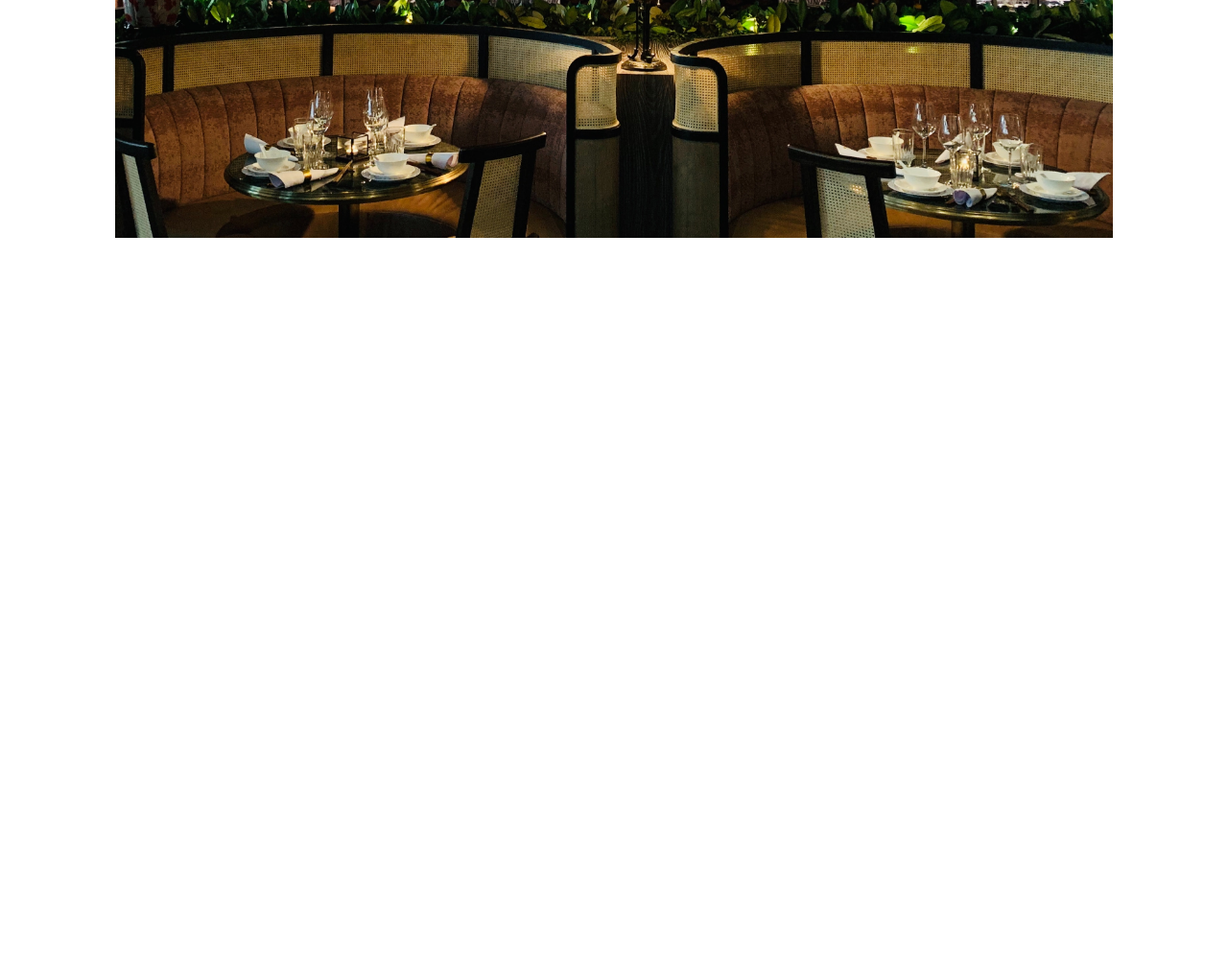
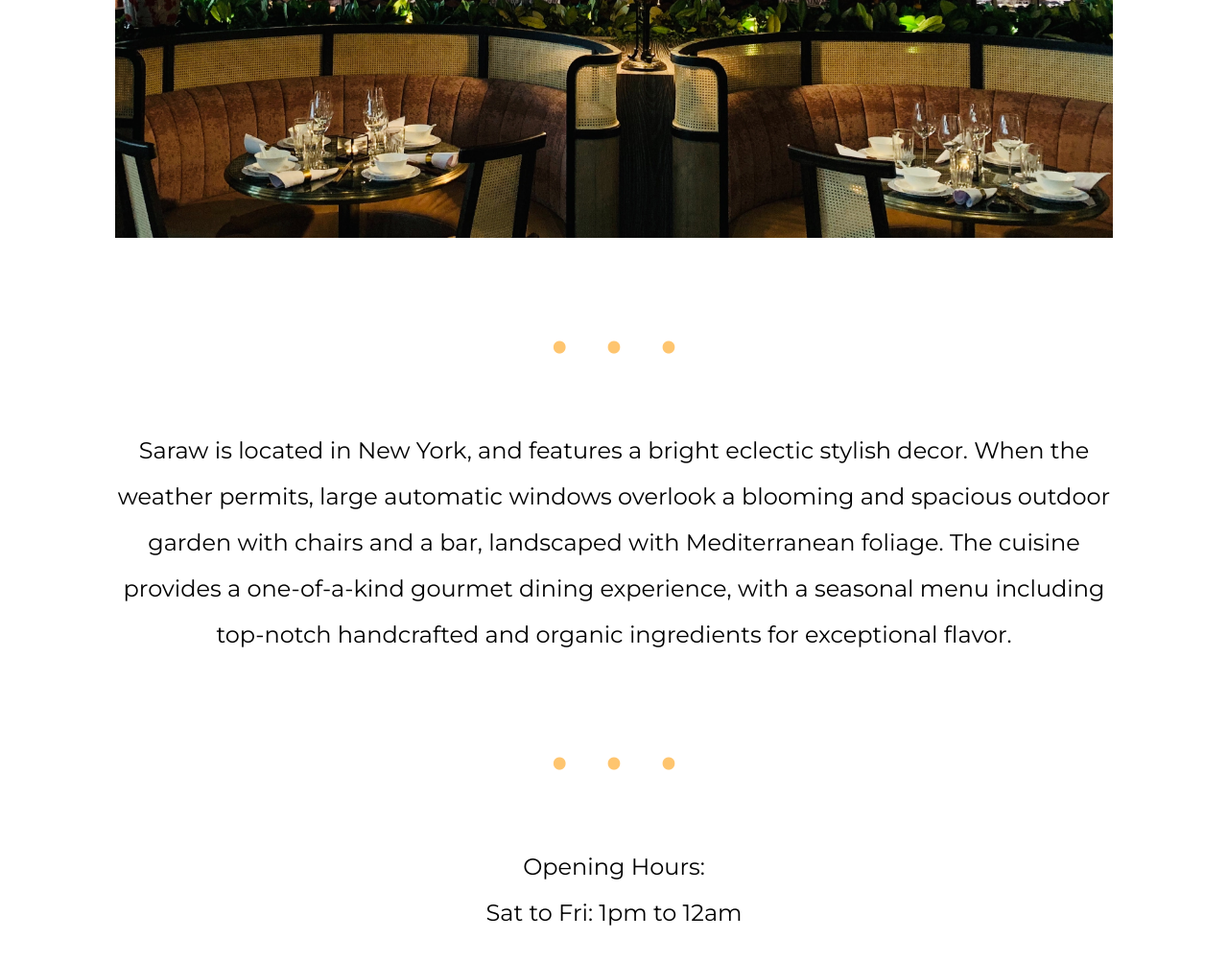
Before and after one commit to Mhmd-S/restaurant, a website built with webpack: page dist/index.html in a window 1280 px wide. Shown: the part 637-1640 px from the top of the page at 96% size. Before the commit the page ends 937 px from the top, so only its background shows below. Built offline with nearby package versions, Linux system fonts and the light colour scheme.

Commit message:
type: feature -Finished the main page

```diff
--- a/src/index.js
+++ b/src/index.js
@@ -14,6 +14,11 @@ function showHeader(){
     const liB = document.createElement('li');
     const liC = document.createElement('li');
     const mContent = document.createElement('div');
+    const sepeCon = document.createElement('div');
+    const sepeCon1 = document.createElement('div');
+    const descCon = document.createElement('div');
+    const detailCon = document.createElement('div');
+    const detailCon1 = document.createElement('div');
 
     mContent.setAttribute('id', 'mContent');
     navIt.setAttribute('id','navi');
@@ -23,11 +28,20 @@ function showHeader(){
     liA.classList.add('navItem')
     liB.classList.add('navItem')
     liC.classList.add('navItem')
+    sepeCon.classList.add('sepeCon');
+    sepeCon1.classList.add('sepeCon');
+    descCon.classList.add('descCon')
+    detailCon.classList.add('descCon')
 
+
+    sepeCon.innerText = ". . .";
+    sepeCon1.innerText = ". . .";
     mainIntro.innerText = 'Saraw Restaurant & Lounge';
     liA.innerHTML = "Home";
     liB.innerHTML = "Menu";
     liC.innerHTML = "Contact";
+    descCon.innerText = "Saraw is located in New York, and features a bright eclectic stylish decor. When the weather permits, large automatic windows overlook a blooming and spacious outdoor garden with chairs and a bar, landscaped with Mediterranean foliage. The cuisine provides a one-of-a-kind gourmet dining experience, with a seasonal menu including top-notch handcrafted and organic ingredients for exceptional flavor."
+    detailCon.innerHTML = "Opening Hours: <br>Sat to Fri: 1pm to 12am";
 
     // liA.addEventListener('click', tab1.js());
     // liB.addEventListener('click', tab2.js());
@@ -37,8 +51,12 @@ function showHeader(){
     content.appendChild(mainIntro);
     content.appendChild(mContent);
 
-    mContent.appendChild(myPic)
 
+    mContent.appendChild(myPic);
+    mContent.appendChild(sepeCon);
+    mContent.appendChild(descCon);
+    mContent.appendChild(sepeCon1);
+    mContent.appendChild(detailCon);
     navIt.appendChild(liA);
     navIt.appendChild(liB);
     navIt.appendChild(liC);
--- a/src/style.css
+++ b/src/style.css
@@ -72,5 +72,19 @@
 #mainPic{
     width: 100%;
     height: 25%;
-;
 }
+
+.sepeCon {
+    width: 100%;
+    color: #fec56f;
+    font-size: 7.5rem;
+    text-align: center;
+}
+
+.descCon {
+    margin-top: 3rem;
+    width: 100%;
+    font-size: 1.5rem;
+    text-align: center;
+    line-height: 3rem;
+}
```
Also changed, not shown: dist/index.bundle.js, dist/tab1.bundle.js, dist/tab2.bundle.js, dist/tab3.bundle.js.
